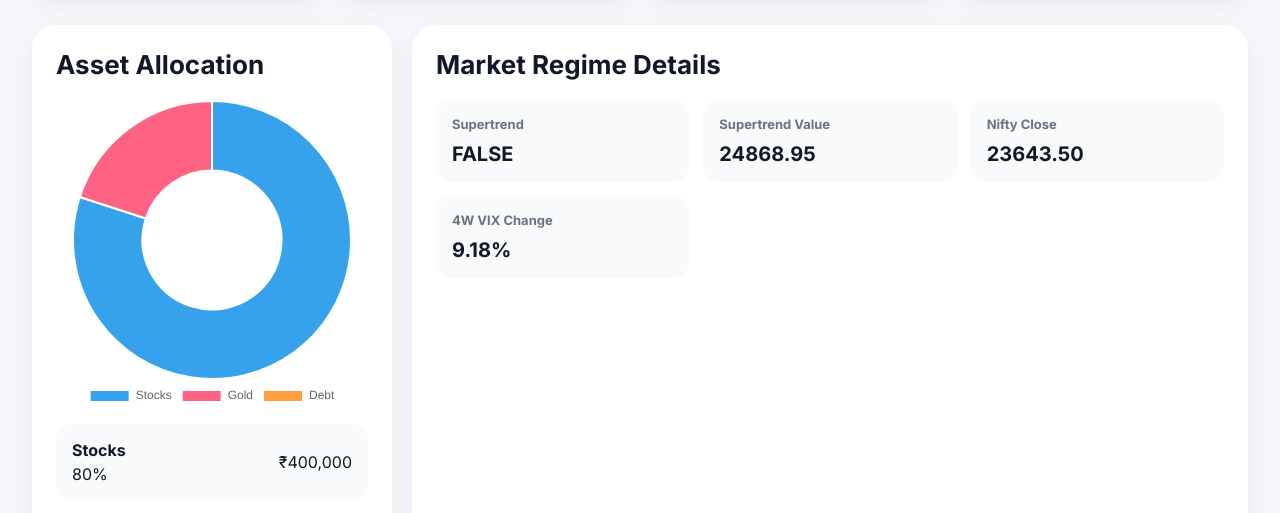
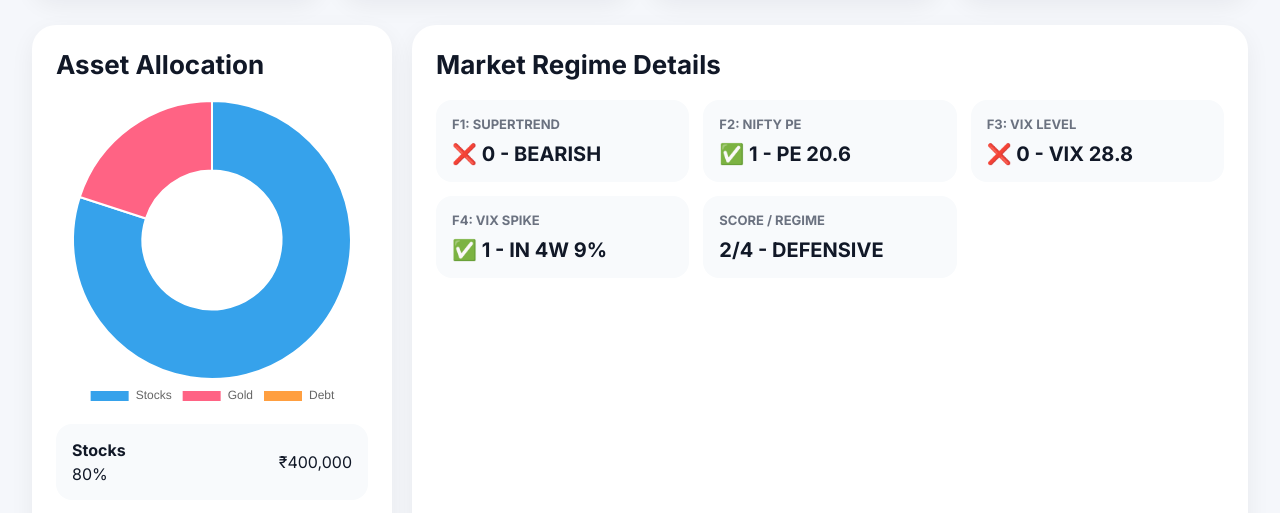
Before and after one commit to SanketSajjan/momentum-dashboard, a plain HTML site: page index.html in a window 1280 px wide. Shown: the part 281-794 px from the top of the page. Drawn offline with nearby package versions, Linux system fonts and the light colour scheme.

Commit message:
Update index.html

```diff
--- a/index.html
+++ b/index.html
@@ -326,26 +326,33 @@
         <div class="regime-grid">
 
           <div class="regime-box">
-            <h4>Supertrend</h4>
+            <h4>F1: SUPERTREND</h4>
             <p id="supertrendStatus">FALSE</p>
           </div>
 
           <div class="regime-box">
-            <h4>Supertrend Value</h4>
-            <p id="supertrendValue">24868</p>
+            <h4>F2: NIFTY PE</h4>
+            <p id="niftyPEBox">20.6</p>
           </div>
 
           <div class="regime-box">
-            <h4>Nifty Close</h4>
-            <p id="niftyClose">23643</p>
+            <h4>F3: VIX LEVEL</h4>
+            <p id="vixLevelBox">18.4</p>
           </div>
 
           <div class="regime-box">
-            <h4>4W VIX Change</h4>
-            <p id="vixChange">7%</p>
+            <h4>F4: VIX SPIKE</h4>
+            <p id="vixSpikeBox">7%</p>
+          </div>
+
+          <div class="regime-box">
+            <h4>SCORE / REGIME</h4>
+            <p id="scoreRegimeBox">3/4 - AGGRESSIVE</p>
           </div>
 
         </div>
+
+      </div>
 
       </div>
 
@@ -380,6 +387,15 @@
       <h2 class="section-title">Recommended Portfolio</h2>
 
       <div id="portfolioGrid" class="portfolio-grid">
+      </div>
+
+    </div>
+
+    <div class="card" style="margin-top: 28px;">
+
+      <h2 class="section-title">Gold & Defensive Allocation</h2>
+
+      <div id="goldDebtGrid" class="portfolio-grid">
       </div>
 
     </div>
@@ -458,17 +474,30 @@
       // REGIME DETAILS
       // ======================================
 
-      document.getElementById('supertrendStatus').innerText =
-        data.regime.factors.supertrend ? 'TRUE' : 'FALSE';
+      document.getElementById('supertrendStatus').innerHTML =
+        data.regime.factors.supertrend
+        ? '✅ 1 - BULLISH'
+        : '❌ 0 - BEARISH';
 
-      document.getElementById('supertrendValue').innerText =
-        data.regime.marketData.supertrend.toFixed(2);
+      document.getElementById('niftyPEBox').innerHTML =
+        `✅ 1 - PE ${data.regime.marketData.niftyPE}`;
 
-      document.getElementById('niftyClose').innerText =
-        data.regime.marketData.niftyClose.toFixed(2);
+      document.getElementById('vixLevelBox').innerHTML =
+        data.regime.factors.vixBelow25
+        ? `✅ 1 - VIX ${data.regime.marketData.indiaVIX.toFixed(1)}`
+        : `❌ 0 - VIX ${data.regime.marketData.indiaVIX.toFixed(1)}`;
 
-      document.getElementById('vixChange').innerText =
-        `${data.regime.marketData.vixChange4Week.toFixed(2)}%`;
+      document.getElementById('vixSpikeBox').innerHTML =
+        data.regime.factors.vixSpikeSafe
+        ? `✅ 1 - IN 4W ${data.regime.marketData.vixChange4Week.toFixed(0)}%`
+        : `❌ 0 - IN 4W ${data.regime.marketData.vixChange4Week.toFixed(0)}%`;
+
+      const regimeLabel = data.regime.regime === 'FULL'
+        ? 'AGGRESSIVE'
+        : 'DEFENSIVE';
+
+      document.getElementById('scoreRegimeBox').innerHTML =
+        `${data.regime.score}/4 - ${regimeLabel}`;
 
       // ======================================
       // TOP 20 TABLE
@@ -499,6 +528,8 @@
 
       const portfolioGrid = document.getElementById('portfolioGrid');
 
+      portfolioGrid.innerHTML = '';
+
       data.portfolio.forEach(stock => {
 
         portfolioGrid.innerHTML += `
@@ -514,6 +545,50 @@
         `;
 
       });
+
+      // ======================================
+      // GOLD & DEBT
+      // ======================================
+
+      const goldDebtGrid = document.getElementById('goldDebtGrid');
+
+      goldDebtGrid.innerHTML = '';
+
+      const gold = data.assetAllocation.gold.allocation;
+
+      if(gold) {
+
+        goldDebtGrid.innerHTML += `
+
+          <div class="portfolio-item">
+            <h4>🟡 ${gold.symbol}</h4>
+            <p><strong>Asset:</strong> Gold ETF</p>
+            <p><strong>Price:</strong> ₹${gold.price}</p>
+            <p><strong>Quantity:</strong> ${gold.quantity}</p>
+            <p><strong>Invested:</strong> ₹${gold.investedAmount.toLocaleString()}</p>
+          </div>
+
+        `;
+
+      }
+
+      const debt = data.assetAllocation.debt.allocation;
+
+      if(debt) {
+
+        goldDebtGrid.innerHTML += `
+
+          <div class="portfolio-item">
+            <h4>🔵 ${debt.symbol}</h4>
+            <p><strong>Asset:</strong> Debt ETF</p>
+            <p><strong>Price:</strong> ₹${debt.price}</p>
+            <p><strong>Quantity:</strong> ${debt.quantity}</p>
+            <p><strong>Invested:</strong> ₹${debt.investedAmount.toLocaleString()}</p>
+          </div>
+
+        `;
+
+      }
 
       // ======================================
       // PIE CHART
```
